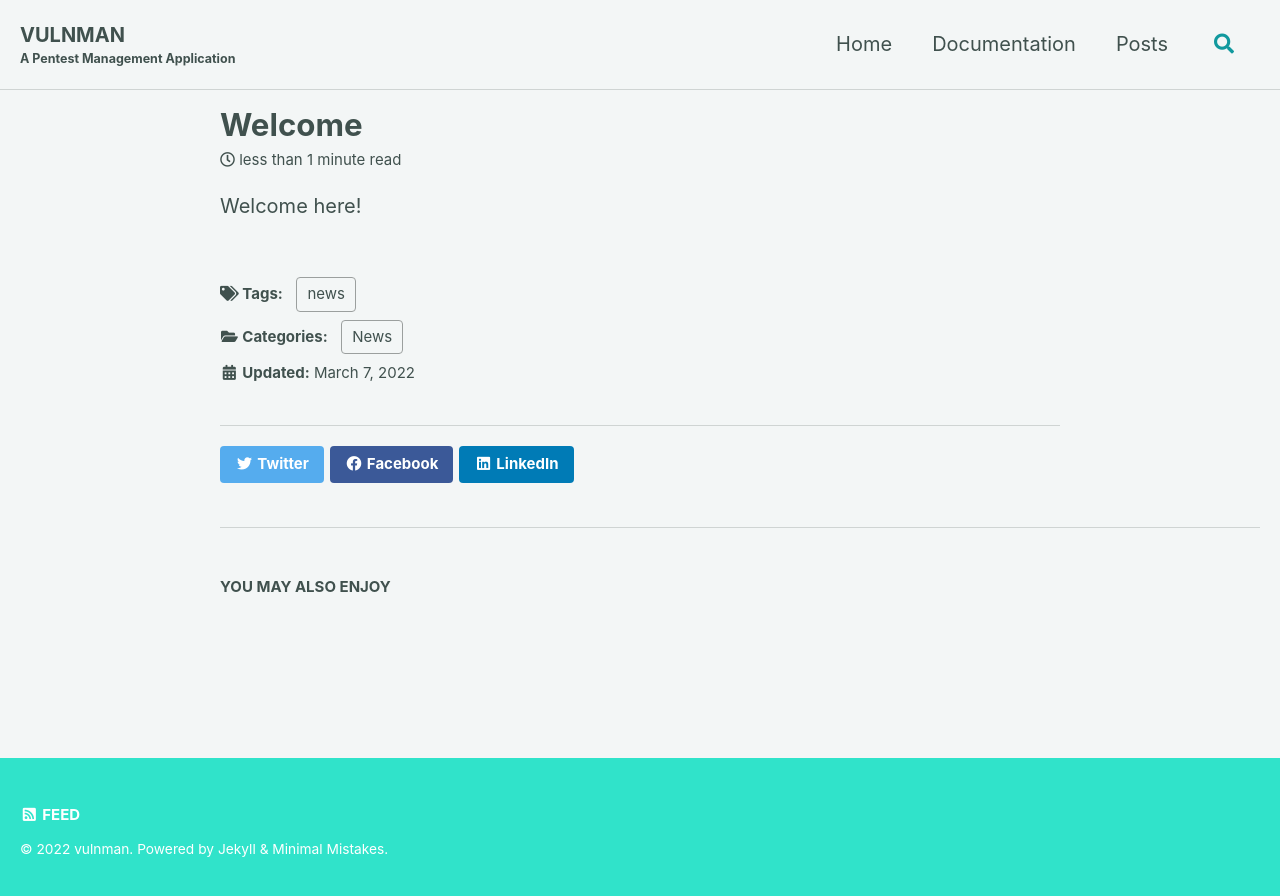
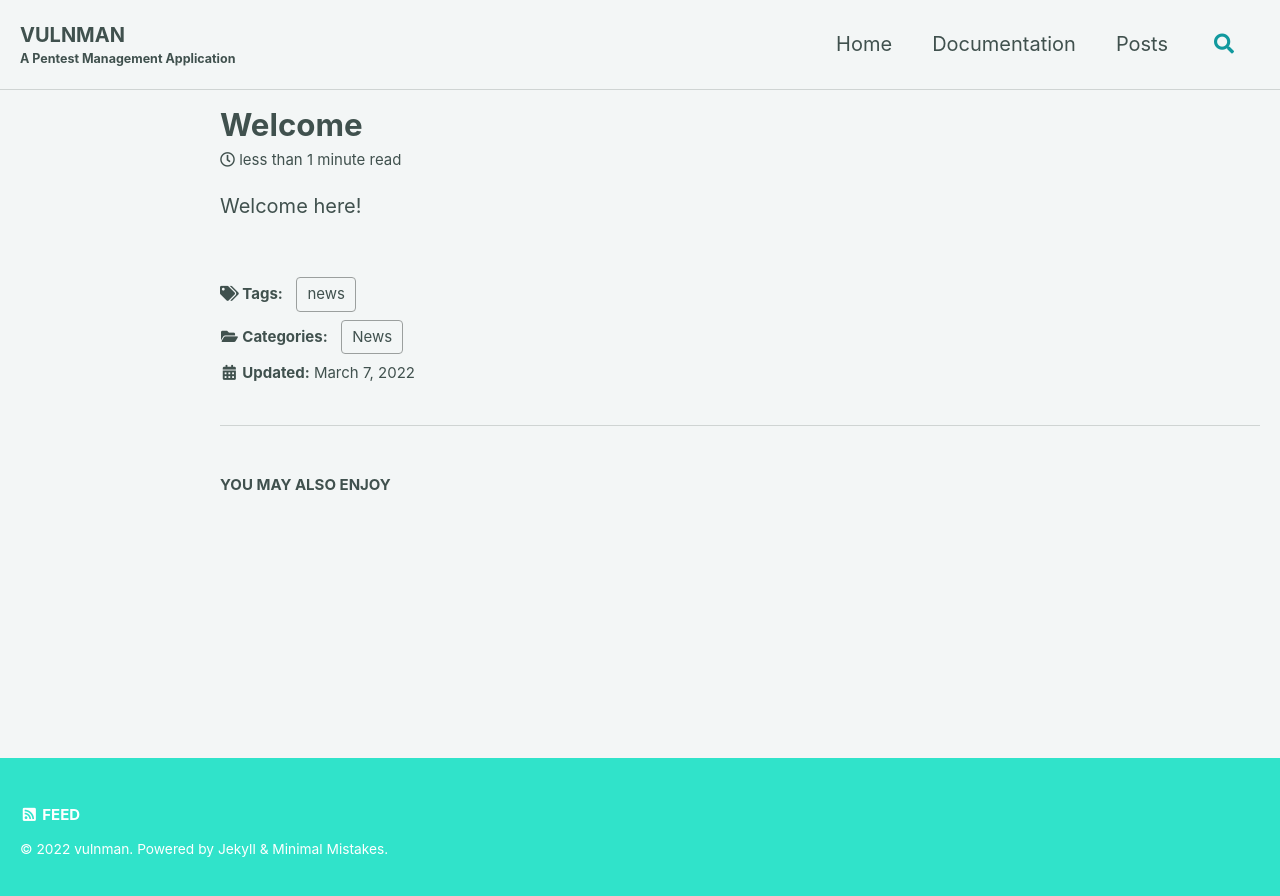
Before and after one commit to vulnman/vulnman.github.io, a Jekyll site: the page built from _posts/2022-03-07-welcome.md, in a window 1280 px wide. Shown: the top 896 px of the page. Built offline with Jekyll 4.4.1, drawn with Linux system fonts in a browser that asks for light colours; cached includes are drawn as plain includes; some of the changed lines change nothing that is shown.

Commit message:
remove social links

```diff
--- a/_config.yml
+++ b/_config.yml
@@ -202,8 +202,8 @@ defaults:
       layout: single
       author_profile: false
       read_time: true
-      comments: true
-      share: true
+      comments: false
+      share: false
       related: true
   # _pages
   - scope:
```
